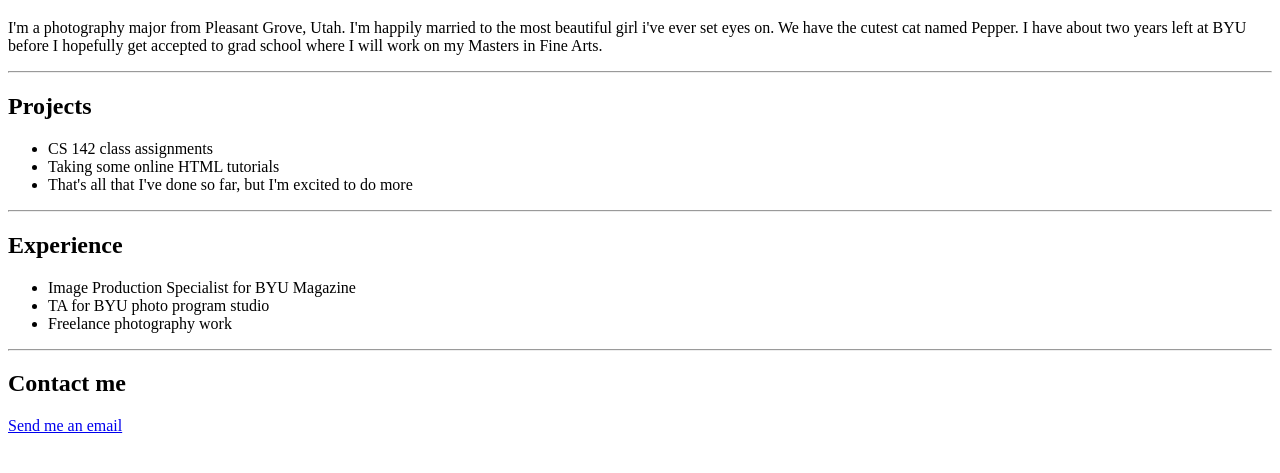
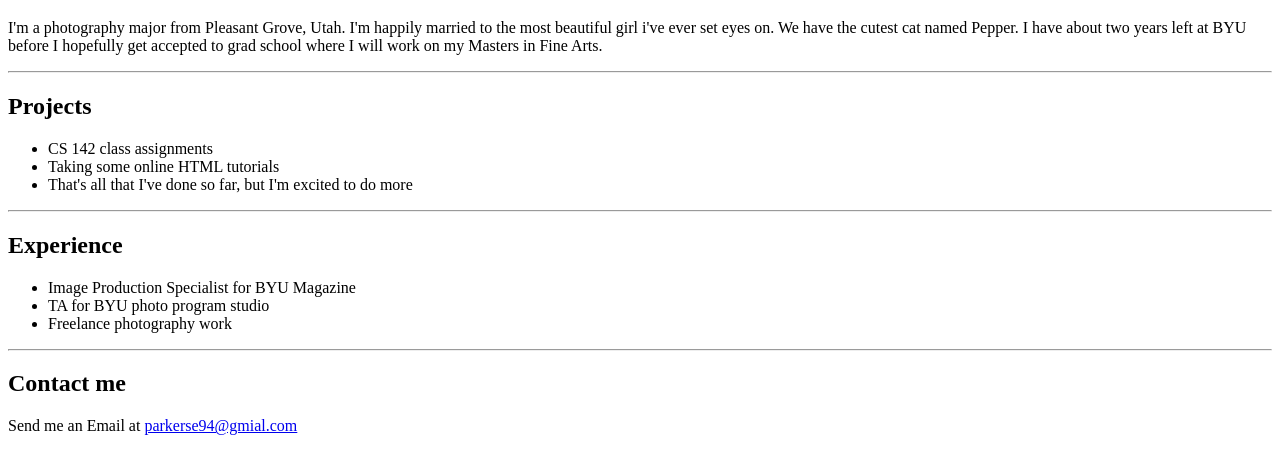
Before and after one commit to Parkerse94/CS260, a plain HTML site: page index.html in a window 1280 px wide. Shown: the part 61-534 px from the top of the page. Drawn offline with Linux system fonts and the light colour scheme.

Commit message:
Edited index file

```diff
--- a/index.html
+++ b/index.html
@@ -34,7 +34,7 @@
 
       <h2>Contact me</h2>
 
-      <a href="mailto:parkerse94@gmail.com">Send me an email</a>
+      <p>Send me an Email at <a href="mailto:parkerse94@gmail.com">parkerse94@gmial.com</a></p>
 
 </body>
 </html>
```
